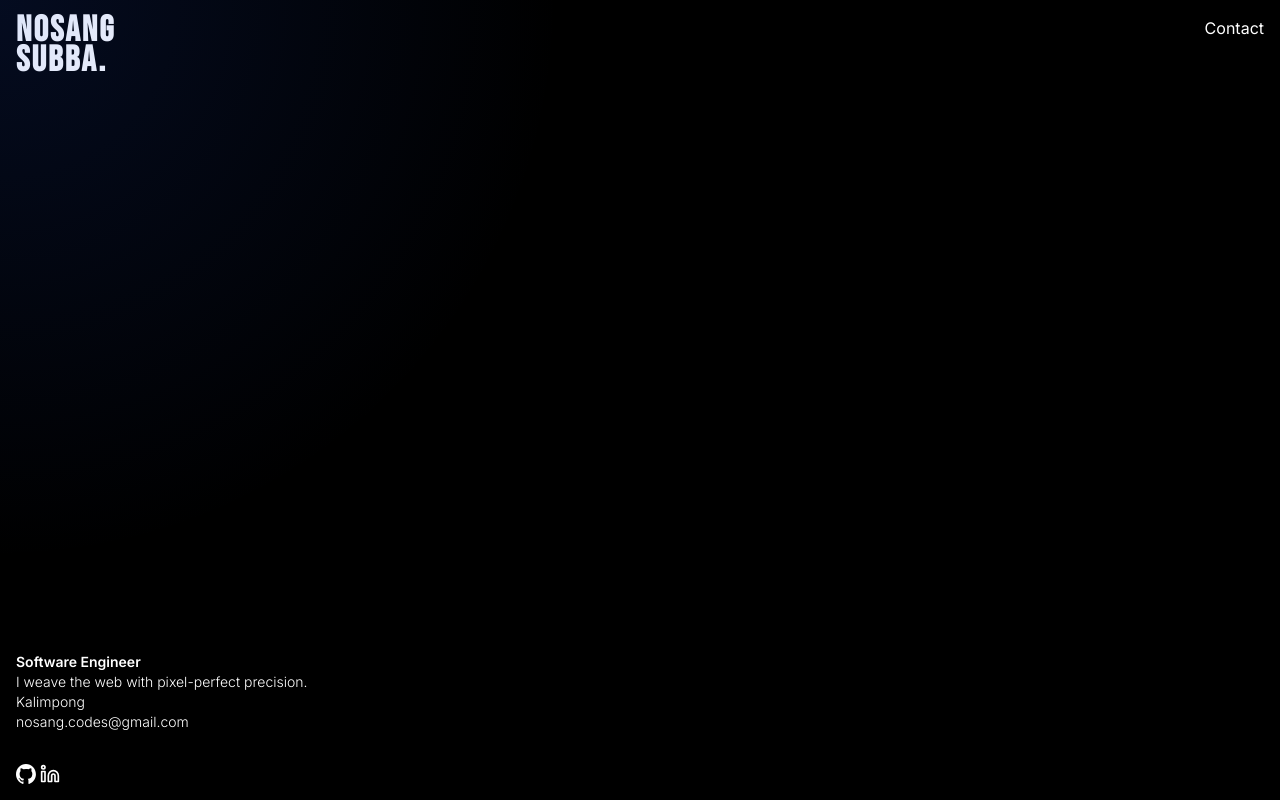
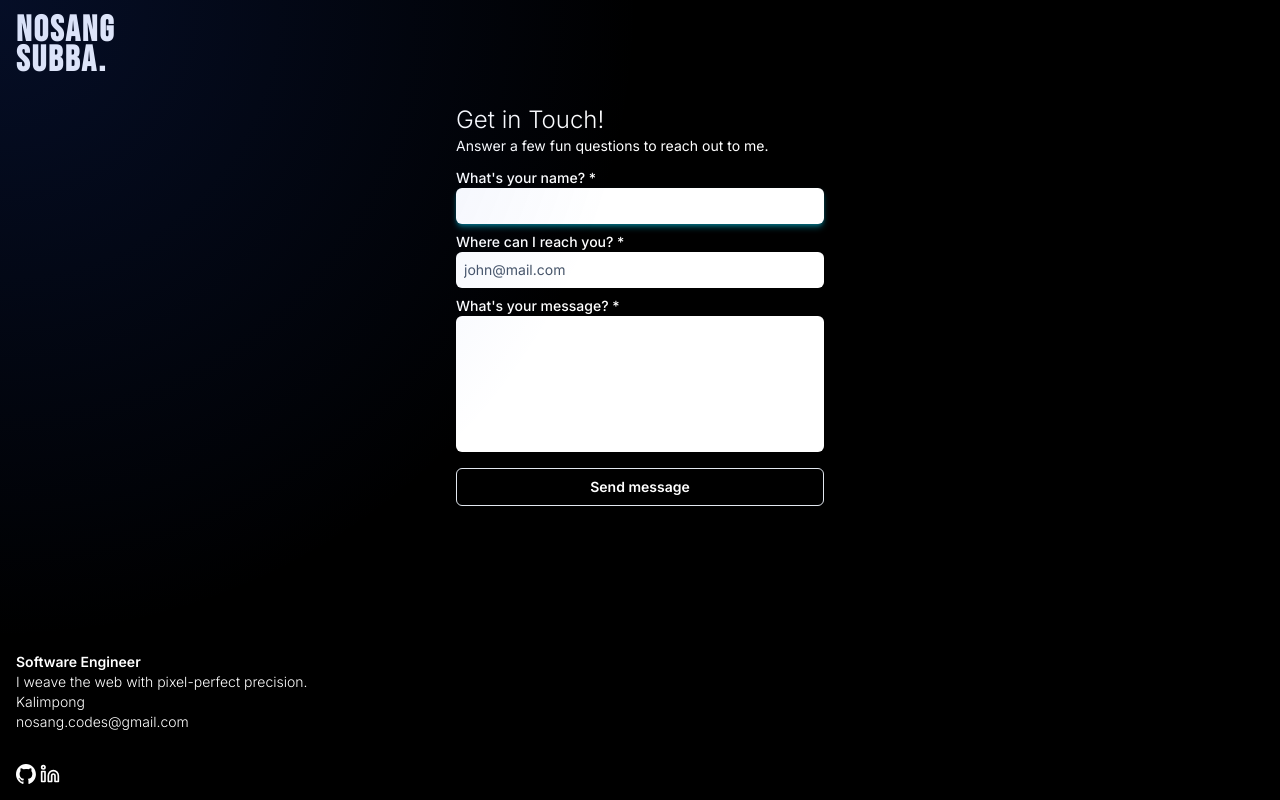
Before and after one commit to nosangCodes/nosang-portfolio, a Next.js app: page /contact in a window 1280 px wide. Built offline with nearby package versions, Linux system fonts and the light colour scheme.

Commit message:
added contact form

```diff
--- a/app/(main)/about/page.tsx
+++ /dev/null
@@ -1,14 +0,0 @@
-import React from "react";
-
-type Props = {};
-
-export default function About({}: Props) {
-  return (
-    <div className="relative max-md:top-12 top-20 mr-auto">
-      <h3 className="text-2xl font-bebas font-medium mb-2">About</h3>
-      <p>
-      I am Gotham's foremost detective, capable of unravelling the most intricate mysteries with a keen eye for detail and relentless determination.
-      </p>
-    </div>
-  );
-}
--- a/app/(main)/contact/page.tsx
+++ b/app/(main)/contact/page.tsx
@@ -1,9 +1,12 @@
-import React from 'react'
+import ContactForm from "@/components/contact-form";
+import React from "react";
 
-type Props = {}
+type Props = {};
 
 export default function Contact({}: Props) {
   return (
-    <div>Contact</div>
-  )
+    <section className="mx-auto max-md:w-full flex mt-16 md:mt-20">
+      <ContactForm />
+    </section>
+  );
 }
--- a/app/(main)/experience/page.tsx
+++ b/app/(main)/experience/page.tsx
@@ -7,8 +7,8 @@ type Props = {};
 
 export default function page({}: Props) {
   return (
-    <div className="w-[500px] flex flex-col justify-center h-[calc(100svh-100px)] md:mr-[4rem]">
-      <ul className="">
+    <div className="md:w-[550px] fixed max-md:left-0 max-md:top-20 right-0 top-0 md:py-6 bottom-0 overflow-y-scroll">
+      <ul className="flex flex-col gap-y-7 px-4 md:px-10">
         {experiences?.map((exp, index) => (
           <li key={exp.id}>
             <ExperienceCard {...exp} />
@@ -17,8 +17,8 @@ export default function page({}: Props) {
       </ul>
       <a
         target="_blank"
-        className="flex flex-row items-center gap-x-1 mt-5 font-medium max-md:text-base text-lg hover:underline hover:underline-offset-4 hover:text-indigo-600/60 transition-all"
-        href="https://drive.google.com/file/d/1ReEzKNB3JTszVO8XwARfV2lfYlknivbJ/view?usp=sharing"
+        className="flex ml-[24px] w-fit flex-row items-center gap-x-1 mt-5 font-medium max-md:text-base text-lg hover:underline hover:underline-offset-4 hover:text-indigo-600/60 transition-all"
+        href="/resume/nosang.resume.pdf"
       >
         <Link height={14} width={14} />
         <p>Resume</p>
@@ -26,3 +26,5 @@ export default function page({}: Props) {
     </div>
   );
 }
+
+// href="https://drive.google.com/file/d/1ReEzKNB3JTszVO8XwARfV2lfYlknivbJ/view?usp=sharing"
--- a/app/(main)/layout.tsx
+++ b/app/(main)/layout.tsx
@@ -8,10 +8,10 @@ type Props = {
 
 export default function MainLayout({ children }: Props) {
   return (
-    <main className="h-screen relative w-full p-4 bg-black text-white">
+    <main className="h-screen relative w-full p-4 max-md:bg-[radial-gradient(800px, rgba(29, 78, 216, 0.18), transparent 80%)] bg-black text-white">
       <HeroLogo className="absolute top-4 left-4" />
       <div className="flex justify-end">{children}</div>
-      <Footer className="absolute bottom-4" />
+      <Footer className="absolute  bottom-4" />
     </main>
   );
 }
--- a/app/(main)/page.tsx
+++ b/app/(main)/page.tsx
@@ -12,10 +12,6 @@ const homeNavItems = [
     link: "experience",
   },
   {
-    text: "About",
-    link: "about",
-  },
-  {
     text: "Contact",
     link: "contact",
   }
--- a/app/globals.css
+++ b/app/globals.css
@@ -1,6 +1,16 @@
 @tailwind base;
 @tailwind components;
 @tailwind utilities;
+
+/* hide scroll bar */
+*::-webkit-scrollbar {
+  display: none;
+}
+* {
+  -ms-overflow-style: none; /* IE and Edge */
+  scrollbar-width: none; /* Firefox */
+}
+/* hide scroll bar */
 
 @layer base {
   :root {
--- /dev/null
+++ b/components/contact-form.tsx
@@ -0,0 +1,58 @@
+import React from "react";
+
+type Props = {};
+
+export default function ContactForm({}: Props) {
+  return (
+    <div className="md:w-[400px] w-full contact-form md:px-4 md:py-2">
+      <h4 className="text-xl md:text-2xl leading-5 font-light">Get in Touch!</h4>
+      <p className="text-sm max-md:text-xs">Answer a few fun questions to reach out to me.</p>
+      <form className="z-40 max-md:mt-1 mt-3 flex flex-col gap-y-2 ">
+        <div className="flex flex-col">
+          <label className="max-md:text-xs text-sm font-medium" htmlFor="name">
+            What's your name? *
+          </label>
+          <input
+          required
+            autoFocus
+            className="max-md:p-1 p-2 focus:outline-none focus:shadow-md focus:shadow-cyan-500/50 text-sm rounded-md border-none text-slate-900"
+            type="text"
+            id="name"
+            name="name"
+          />
+        </div>
+        <div className="flex flex-col">
+          <label className="max-md:text-xs text-sm font-medium" htmlFor="email">
+            Where can I reach you? *
+          </label>
+          <input
+          required
+            className="placeholder:text-slate-600 p-2 focus:outline-none focus:shadow-md focus:shadow-cyan-500/50 text-sm rounded-md border-none text-slate-900"
+            type="email"
+            id="email"
+            name="enail"
+            placeholder="john@mail.com"
+          />
+        </div>
+        <div className="flex flex-col">
+          <label className="max-md:text-xs text-sm font-medium" htmlFor="message">
+            What's your message? *
+          </label>
+          <textarea
+          required
+            rows={6}
+            className="p-2 resize-none focus:outline-none focus:shadow-md focus:shadow-cyan-500/50 text-sm rounded-md border-none text-slate-900"
+            name="message"
+            id="message"
+          ></textarea>
+        </div>
+        <button
+          className="mt-2 max-md:text-xs max-md:mt-1 focus:bg-slate-50 focus:text-slate-950 hover:bg-slate-50 text-sm font-semibold hover:text-slate-950 transition-colors border p-2 rounded-md border-slate-200"
+          type="submit"
+        >
+          Send message
+        </button>
+      </form>
+    </div>
+  );
+}
--- a/components/cusror-bg.tsx
+++ b/components/cusror-bg.tsx
@@ -17,7 +17,7 @@ export default function CursorBg() {
   }, []);
 
   const styleObj = {
-    background: `radial-gradient(700px at ${cursorPos.x}px ${cursorPos.y}px, rgba(29, 78, 216, 0.15), transparent 80%)`,
+    background: `radial-gradient(800px at ${cursorPos.x}px ${cursorPos.y}px, rgba(29, 78, 216, 0.18), transparent 80%)`,
   };
   return (
     <div
--- a/components/exp-card.tsx
+++ b/components/exp-card.tsx
@@ -29,9 +29,11 @@ export default function ExperienceCard({
         className="
       absolute
       -inset-4
-      hidden
-      transition
-      md:group-hover:block
+      opacity-0
+      transition-all
+      ease-in-out
+      duration-300
+      md:group-hover:opacity-100
       group-hover:shadow-[inset_0_1px_0_0_rgba(15, 23, 42 , 0.2)]
       group-hover:drop-shadow-lg
       rounded-md
@@ -46,10 +48,10 @@ export default function ExperienceCard({
         <h4 className="text-slate-100 font-semibold max-md:text-sm text-base">
           {role} | {company}
         </h4>
-        <p className="text-slate-400/90 text-sm max-md:text-xs tracking-tight">
+        <p className="text-slate-400/90 line-clamp-5 text-sm max-md:text-xs tracking-tight">
           {description}
         </p>
-        <div className="flex flex-row flex-wrap max-md:mt-2 gap-2">
+        <div className="flex flex-row flex-wrap max-md:mt-2 gap-1">
           {skills?.map((skill, index) => (
             <Chip key={index} text={skill} />
           ))}
--- a/components/footer.tsx
+++ b/components/footer.tsx
@@ -2,7 +2,6 @@ import { cn } from "@/lib/utils";
 import { Linkedin } from "lucide-react";
 import React from "react";
 import GithubIcon from "../assets/icons/github-mark-white.svg";
-import GuthubIconWhite from "@/assets/icons/GuthubIconWhite";
 import Image from "next/image";
 
 type Props = {
@@ -24,7 +23,7 @@ export default function Footer({ className }: Props) {
         <li>
           <p className="font-light text-sm">Kalimpong</p>
         </li>
-        <li className="leading-4">
+        <li className="leading-4 text-wrap">
           <a
             className="font-light text-sm hover:text-white transition-colors"
             href="mailto:nosang.codes@gmail.com"
--- a/data.ts
+++ b/data.ts
@@ -6,7 +6,7 @@ export const experiences: Array<Experience> = [
     role: "Associate Software Engineer",
     company: "Fi Ellements",
     description:
-      "Lorem Ipsum is simply dummy text of the printing and typesetting industry. Lorem Ipsum has been the industry's standard dummy text ever since the 1500s, when an unknown printer took a galley of type and scrambled it to make a type specimen book.",
+      "Lorem ipsum dolor, sit amet consectetur adipisicing elit. Quam totam magni impedit corrupti sed esse, sequi molestiae enim dolorem molestias id eos excepturi placeat minus laboriosam quod, obcaecati quae, ex qui. Quidem magni rerum accusamus saepe ipsum distinctio mollitia cupiditate qui! Perferendis pariatur et ut ullam ipsam dolores illo provident minus? Reiciendis eligendi obcaecati nesciunt.",
     skills: ["HTML", "CSS", "ReactJs", "JavaScript", "NodeJs"],
-  },
+  }
 ];
```
Also changed, not shown: assets/icons/GuthubIconWhite.tsx (deleted, +0 -16 lines), 1 other file (tests, documents, lock files or other folders).
